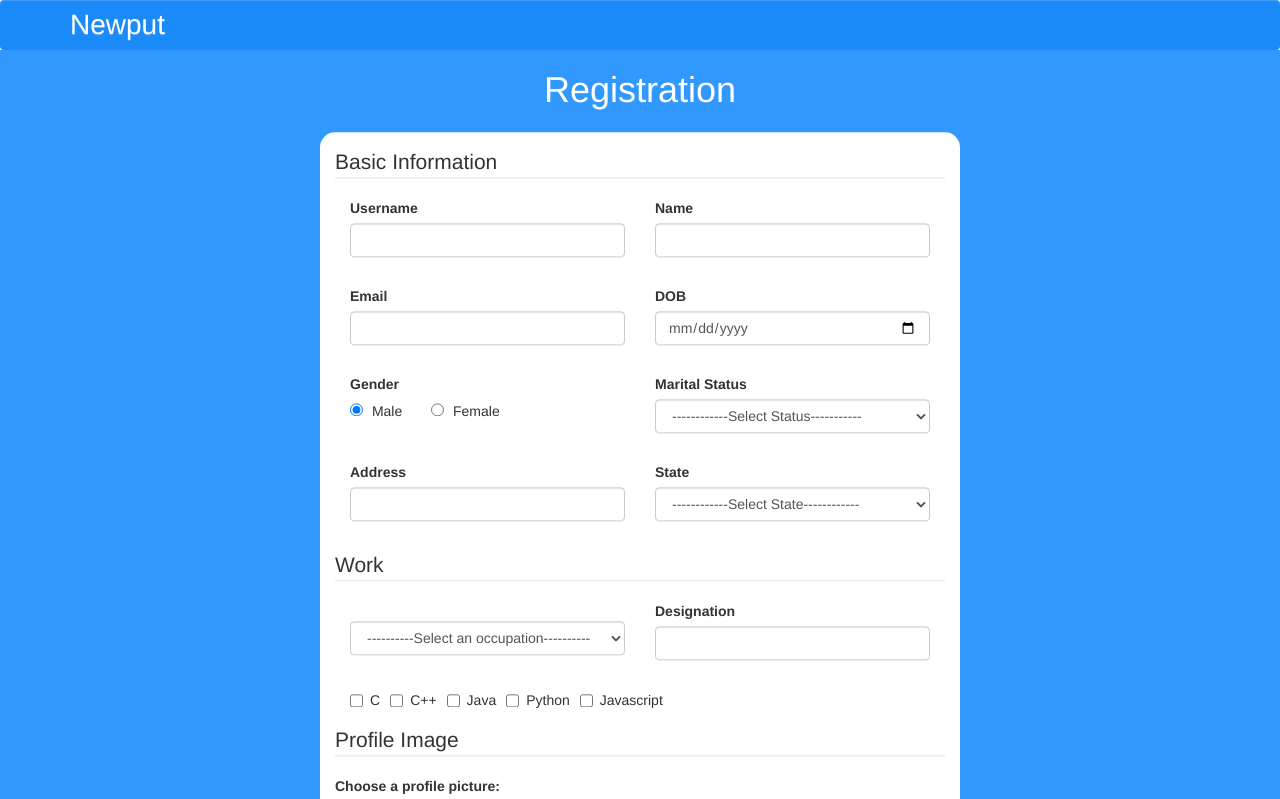
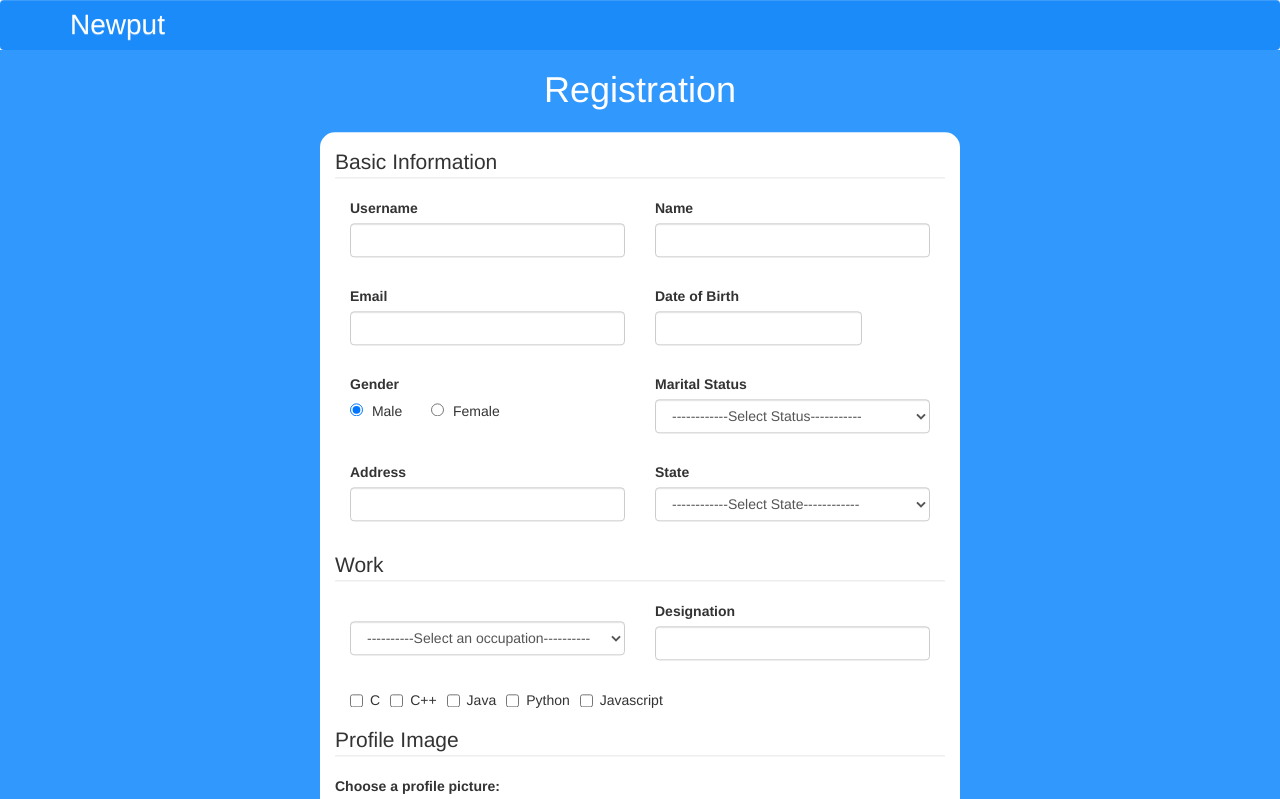
Before and after one commit to MishraSagar/Social-Review-Assignment, a React app: page /registration in a window 1280 px wide. Shown: the top 799 px of the page. Built offline with nearby package versions, Linux system fonts and the light colour scheme.

Commit message:
Added DatePicker to registration form and customized it and added image extension verification.

```diff
--- a/package.json
+++ b/package.json
@@ -46,10 +46,14 @@
     "react": "^16.6.0",
     "react-app-polyfill": "^0.1.3",
     "react-bootstrap-date-picker": "^5.1.0",
+    "react-datepicker": "^2.0.0",
+    "react-dates": "^18.2.2",
     "react-dev-utils": "^6.1.1",
     "react-dom": "^16.6.0",
+    "react-input-calendar": "^0.5.4",
     "react-router": "^4.3.1",
     "react-router-dom": "^4.3.1",
+    "reactstrap": "^6.5.0",
     "redux-form": "^7.4.2",
     "resolve": "1.8.1",
     "sass-loader": "7.1.0",
--- a/src/Components/Registration.js
+++ b/src/Components/Registration.js
@@ -1,5 +1,7 @@
 import React from 'react';
+import DatePicker from "react-datepicker";
 import { Field, reduxForm } from 'redux-form';
+import "react-datepicker/dist/react-datepicker.css";
 
 class Registration extends React.Component {
 
@@ -32,6 +34,7 @@ class Registration extends React.Component {
             onChange={adaptFileEventToValue(onChange)}
             onBlur={adaptFileEventToValue(onBlur)}
             type="file"
+            accept="image/jpg, image/gif, image/png, image/jpeg"
             {...props.input}
             {...props}
         />
@@ -50,6 +53,19 @@ class Registration extends React.Component {
                 <select {...field.input} className="form-control">
                     {children}
                 </select>
+                <div style={{ height: '14px', fontSize: '12px', color: '#a64540' }}>{ touched && error ? error : ' ' }</div>
+            </div>
+        );
+    }
+
+    renderDatePicker = (field) => {
+        const { meta: { touched, error}} = field;
+        const className = `col-xs-6 form-group ${touched && error ? 'has-error' : '' }`;
+
+        return (
+            <div className={className}>
+                <label>{field.label}</label><br/>
+                <DatePicker className="form-control" peekNextMonth showMonthDropdown showYearDropdown dropdownMode="select" {...field.input} dateForm="MM/DD/YYYY" selected={field.input.value ? field.input.value : null} />
                 <div style={{ height: '14px', fontSize: '12px', color: '#a64540' }}>{ touched && error ? error : ' ' }</div>
             </div>
         );
@@ -75,7 +91,8 @@ class Registration extends React.Component {
                                 />
                                 <Field label="Email" name="email" component={this.renderInputField} type="email"
                                 />
-                                <Field label="DOB" name="dob" component={this.renderInputField} type="date" />
+                                <Field label="Date of Birth" name="dob" component={this.renderDatePicker} showYearDropdown={true} />
+
 
                                 <div className="col-xs-6 form-group">
                                     <label style={{display: 'block'}}>Gender</label>
--- a/src/assets/styles/index.scss
+++ b/src/assets/styles/index.scss
@@ -449,6 +449,26 @@ body > #root{
         .registration-center {
             @extend %form;
             transform: translate(-50%, -15%);
+
+            .react-datepicker {
+                font-size: 1.3rem !important;
+              }
+
+              .react-datepicker__current-month {
+                font-size: 1.5rem !important;
+              }
+
+              .react-datepicker__header {
+                padding-top: 6px !important;
+              }
+
+              .react-datepicker__navigation {
+                top: 13px !important;
+              }
+
+              .react-datepicker__day-name, .react-datepicker__day {
+                margin: 0.5rem !important;
+              }
         }
     }
 }
```
Also changed, not shown: 1 other file (tests, documents, lock files or other folders).
